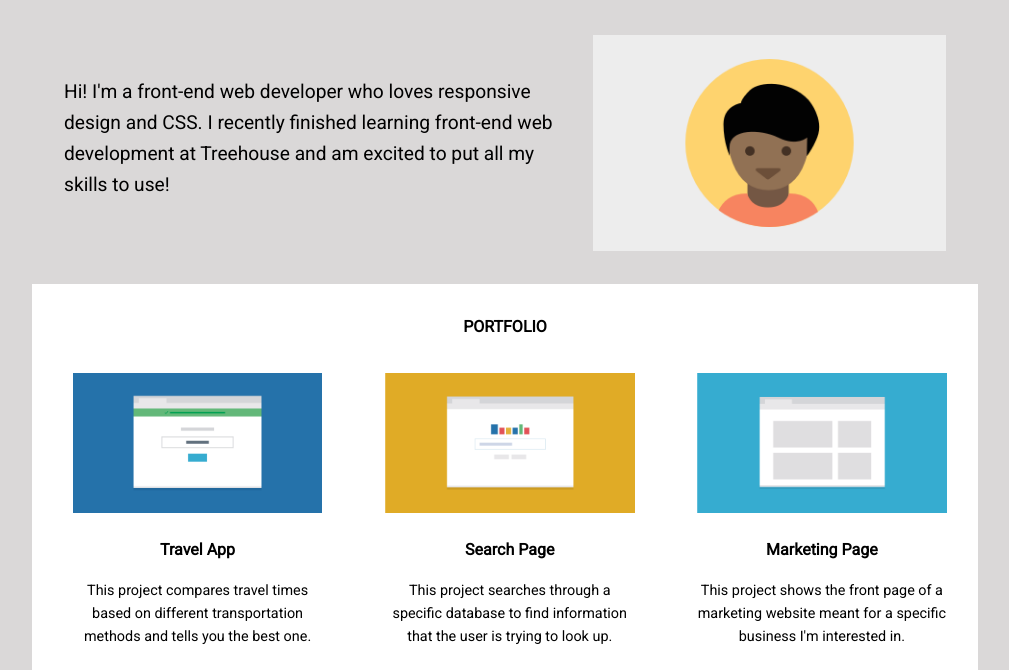
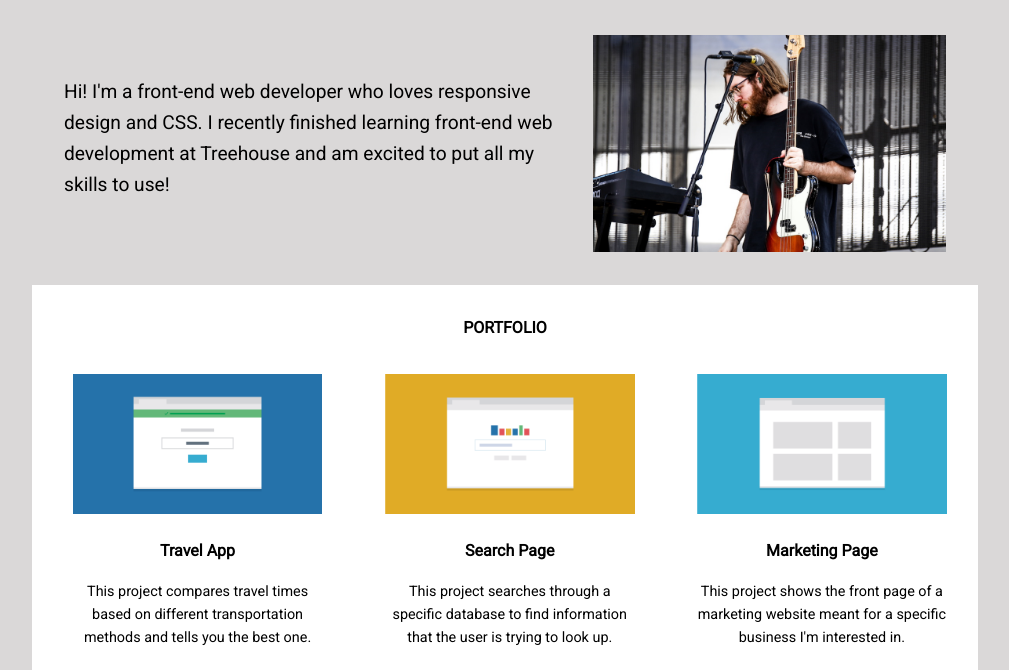
Before and after one commit to tomfurby/techdegree-project-2, a plain HTML site: page index.html in a window 1280 px wide. Shown: the part 96-766 px from the top of the page, without its empty margins (135-1144 px from the left). Drawn offline with Linux system fonts and the light colour scheme.

Commit message:
added profile photo

```diff
--- a/css/style.css
+++ b/css/style.css
@@ -47,7 +47,6 @@ p {
     padding-bottom: 5px;
     font-size: .9em;
 }
-
 
 
 a {
--- a/index.html
+++ b/index.html
@@ -21,7 +21,7 @@
                 </nav>
             </header>
             <div class="banner clearfix">
-                <img src="images/responsive-layout-profile.png" alt="Profile Photo">
+                <img src="images/profile-image.jpg" alt="Profile Photo Tom Furby" class="profile-image">
                 <p>Hi! I'm a front-end web developer who loves responsive design and CSS. I recently finished learning front-end web development at Treehouse and am excited to put all my skills to use!</p>
             </div>
             <div class="portfolio-div clearfix" id="portfolio">
@@ -63,6 +63,10 @@
                 <p>Phone: <strong>+1 (234) 555-4122</strong></p>
                 <p>Email: <strong><a href="mailto:tsfurby@gmail.com?Subject=Hi">tsfurby@gmail.com</a></strong></p>
             </div>
+
+            <div class="skills">
+
+            </div>
         </div>
         <footer>
             <nav class="footer-sm-nav">
```
Also changed, not shown: images/profile-image.JPG (added).
